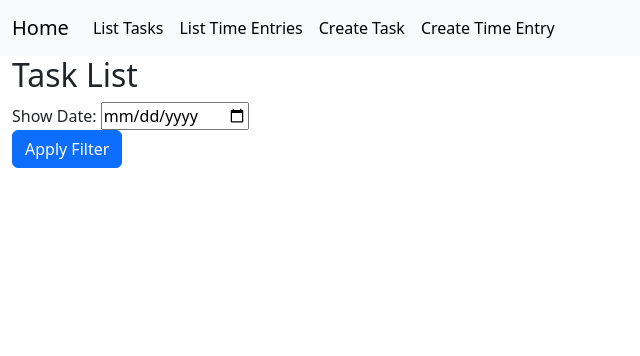
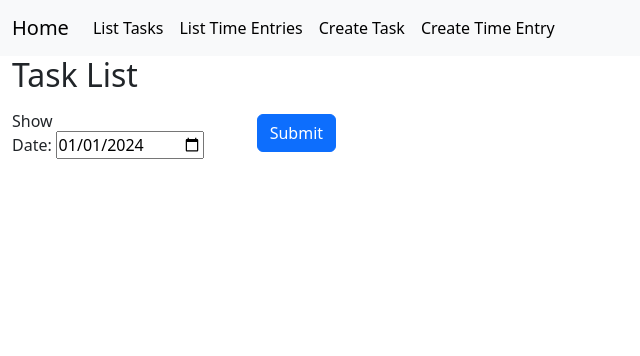
Before and after one commit to OsandaG/Scheduling, a Django app: page / in a window 1280 px wide. Shown: the top 356 px of the page, without its empty margins (0-640 px from the left). Run offline with Django 5.2, Linux system fonts and the light colour scheme; tables that the repository leaves empty hold one stand-in row (values such as "Sample post").

Commit message:
Home page filter form fixed but needs work

```diff
--- a/ProductivityApp/Timekeeping/templates/home.html
+++ b/ProductivityApp/Timekeeping/templates/home.html
@@ -1,12 +1,30 @@
 {% extends "base.html" %}
 {% block title %}{{ title }}{% endblock %}
 {% block content %}
-<div class="row">
-<form method="get" action="">
-    {{ filter_form }}
-    <button type="submit"  class="btn btn-primary">Apply Filter</button>
+
+<form method="get" class="row row-cols-lg-auto g-3 align-items-center" action="">
+  {% csrf_token %}
+
+  {% for field in filter_form %}
+    <div class="form-group">
+      <label class="col-sm-2 col-form-label">{{ field.label_tag }}</label>
+      {{ field }}
+      {% if field.help_text %}
+        <small class="form-text text-muted">{{ field.help_text }}</small>
+      {% endif %}
+      {% if field.errors %}
+        <div class="text-danger">
+          {% for error in field.errors %}
+            {{ error }}
+          {% endfor %}
+        </div>
+      {% endif %}
+    </div>
+  {% endfor %}
+
+  <button type="submit" class="btn btn-primary">Submit</button>
 </form>
-</div>
+
 <table class="table table-striped">
     <tr>
         {% for obj in object_list.0.keys %}
--- a/ProductivityApp/Timekeeping/views.py
+++ b/ProductivityApp/Timekeeping/views.py
@@ -45,7 +45,11 @@
     def get_context_data(self, **kwargs):
         # Call the superclass method to get the default context data
         context = super().get_context_data(**kwargs)
-        context['filter_form'] = DateForm()
+        initial_show_date = self.request.GET.get('show_date',None)
+        if not initial_show_date:
+            initial_show_date = datetime.strftime(datetime.now(), '%Y-%m-%d')
+
+        context['filter_form'] = DateForm(initial={'show_date': initial_show_date})
         return context
 
     def get_filtered_tasks(self):
```
